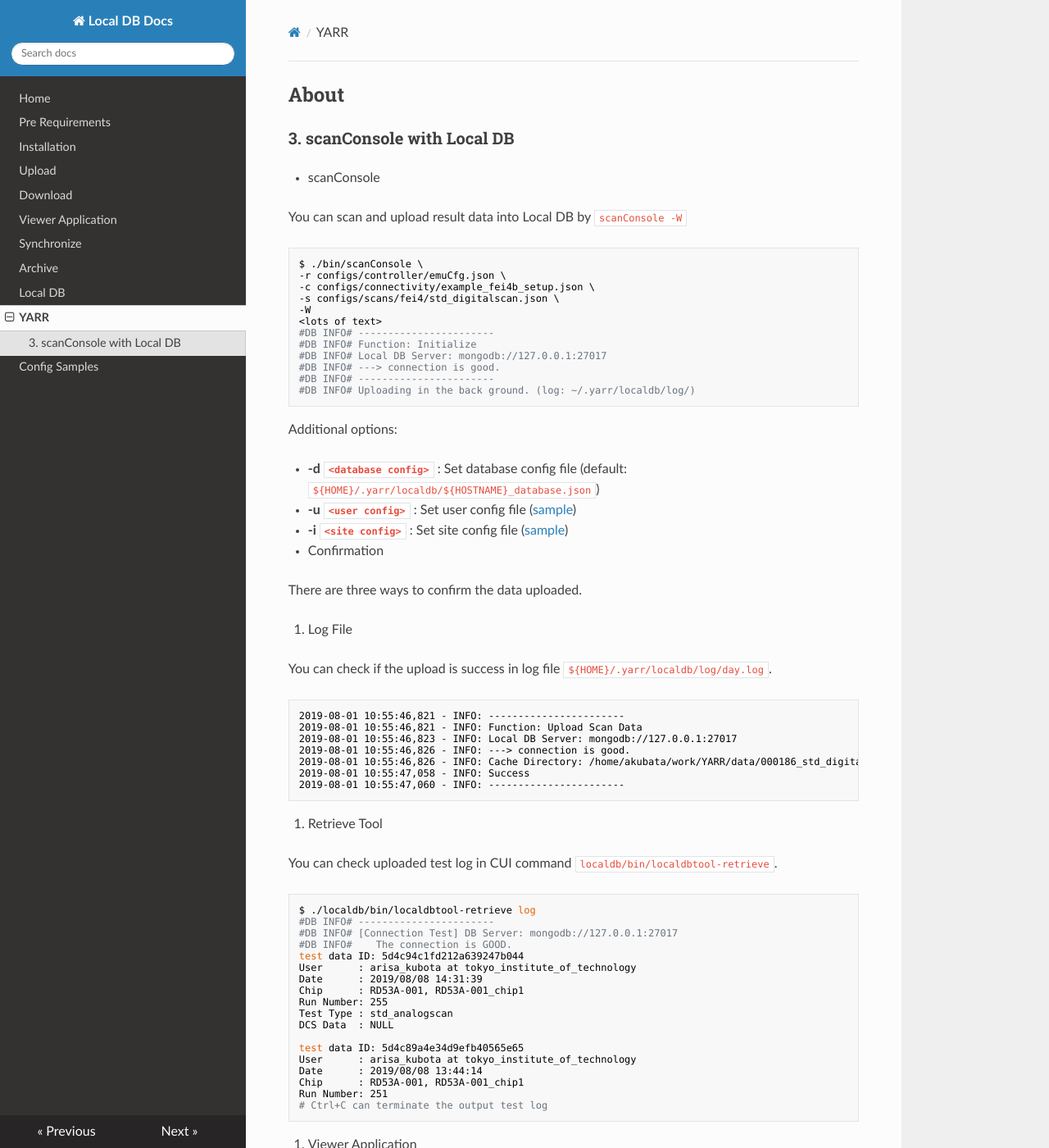
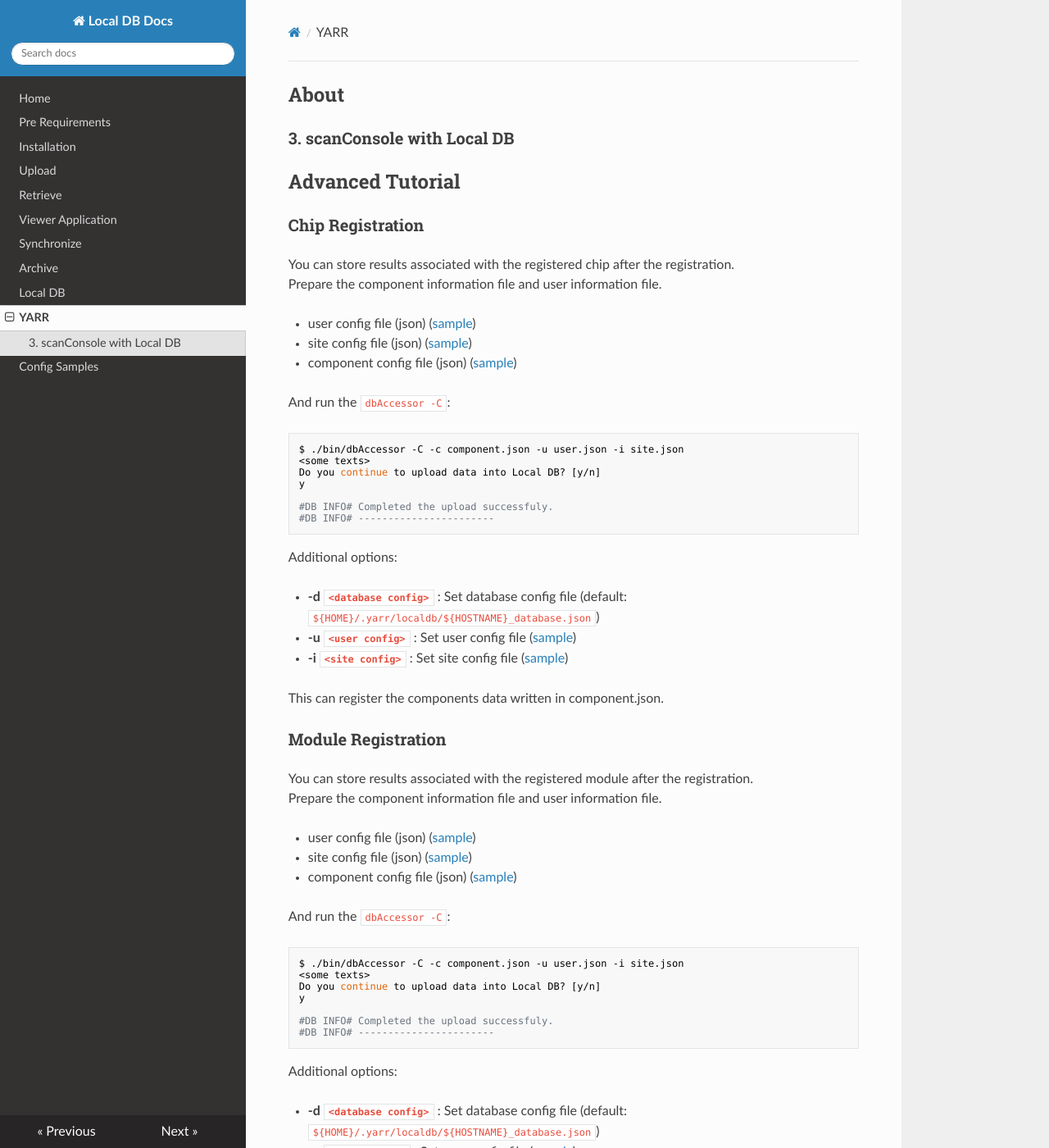
Before and after one commit to jlab-hep/localdb-docs, an MkDocs documentation site: the page built from docs/yarr.md, in a window 1280 px wide and 1400 px high. Shown: the whole window at 82% size. Built offline with MkDocs 1.6.1, drawn with Linux system fonts in a browser that asks for light colours; nearby versions of some CDN libraries; old or Windows-style settings are respelled for this version of MkDocs; some of the changed text lies outside the part shown.

Commit message:
Added retrieve.md

````diff
--- a/docs/yarr.md
+++ b/docs/yarr.md
@@ -1,79 +1,6 @@
 ## About
 
 ### 3. scanConsole with Local DB
-
-- scanConsole
-
-You can scan and upload result data into Local DB by `scanConsole -W`
-
-```bash
-$ ./bin/scanConsole \
--r configs/controller/emuCfg.json \
--c configs/connectivity/example_fei4b_setup.json \
--s configs/scans/fei4/std_digitalscan.json \
--W
-<lots of text>
-#DB INFO# -----------------------
-#DB INFO# Function: Initialize
-#DB INFO# Local DB Server: mongodb://127.0.0.1:27017
-#DB INFO# ---> connection is good.
-#DB INFO# -----------------------
-#DB INFO# Uploading in the back ground. (log: ~/.yarr/localdb/log/)
-```
-
-Additional options:
-
-- **-d ``<database config>``** : Set database config file (default: `${HOME}/.yarr/localdb/${HOSTNAME}_database.json`)
-- **-u ``<user config>``** : Set user config file ([sample](#user-config-file))
-- **-i ``<site config>``** : Set site config file ([sample](#site-config-file))
-
-- Confirmation
-
-There are three ways to confirm the data uploaded.
-
-1. Log File
-
-You can check if the upload is success in log file `${HOME}/.yarr/localdb/log/day.log`.
-
-```log
-2019-08-01 10:55:46,821 - INFO: -----------------------
-2019-08-01 10:55:46,821 - INFO: Function: Upload Scan Data
-2019-08-01 10:55:46,823 - INFO: Local DB Server: mongodb://127.0.0.1:27017
-2019-08-01 10:55:46,826 - INFO: ---> connection is good.
-2019-08-01 10:55:46,826 - INFO: Cache Directory: /home/akubata/work/YARR/data/000186_std_digitalscan/
-2019-08-01 10:55:47,058 - INFO: Success
-2019-08-01 10:55:47,060 - INFO: -----------------------
-```
-
-2. Retrieve Tool
-
-You can check uploaded test log in CUI command `localdb/bin/localdbtool-retrieve`.
-
-```bash
-$ ./localdb/bin/localdbtool-retrieve log
-#DB INFO# -----------------------
-#DB INFO# [Connection Test] DB Server: mongodb://127.0.0.1:27017
-#DB INFO#    The connection is GOOD.
-test data ID: 5d4c94c1fd212a639247b044
-User      : arisa_kubota at tokyo_institute_of_technology
-Date      : 2019/08/08 14:31:39
-Chip      : RD53A-001, RD53A-001_chip1
-Run Number: 255
-Test Type : std_analogscan
-DCS Data  : NULL
-
-test data ID: 5d4c89a4e34d9efb40565e65
-User      : arisa_kubota at tokyo_institute_of_technology
-Date      : 2019/08/08 13:44:14
-Chip      : RD53A-001, RD53A-001_chip1
-Run Number: 251
-# Ctrl+C can terminate the output test log
-```
-
-3. Viewer Application
-
-You can check uploaded test data in GUI when Viewer Application is running. ([How to run the Viewer Application](#viewer-application))<br>
-Access `http://127.0.0.1:5000/localdb/` or `http://IPaddress/localdb` in browser.
 
 ## Advanced Tutorial
 
@@ -156,39 +83,6 @@ $ ./bin/scanConsole \
 ```
 
 After that, you can check the result (registered component) in Module/Test Page of Viewer Application.
-
-### DCS Registration
-
-You can store DCS data associated with the scan data for each chip data. <br>
-Prepare the DCS config file, DCS data file, scan log file.<br>
-
-- DCS config (json) ([sample](#dcs-config-file))
-- DCS data (dat or csv) ([sample](#dcs-data-file))
-- scan log (json) ([sample](#scan-log-file))
-
-In general, scan log should be `scanLog.json` of the specific test generated by scanConsole.
-
-And run the `dbAccessor -E`:
-
-```bash
-$ ./bin/dbAccessor \
--E dcs_info.json \
--s data/last_scan/scanLog.json \
-DBHandler: Register Environment:
-	environmental config file : dcs_info.json
-#DB INFO# -----------------------
-#DB INFO# Function: Initialize
-#DB INFO# Local DB Server: mongodb://127.0.0.1:27017
-#DB INFO# ---> connection is good.
-#DB INFO# -----------------------
-#DB INFO# Uploading in the back ground. (log: ~/.yarr/localdb/log/)
-```
-
-Additional options:
-
-- **-d ``<database config>``** : Set database config file (default: `${HOME}/.yarr/localdb/${HOSTNAME}_database.json`)
-- **-u ``<user config>``** : Set user config file ([sample](#user-config-file))
-- **-i ``<site config>``** : Set site config file ([sample](#site-config-file))
 
 ## Local DB Tools
 |Function      |Tool Name           |Command             |
--- a/mkdocs.yml
+++ b/mkdocs.yml
@@ -4,7 +4,7 @@ pages:
     - Pre Requirements: requirements.md
     - Installation: install.md
     - Upload: upload.md
-    - Download: download.md
+    - Retrieve: retrieve.md
     - Viewer Application: viewer.md
     - Synchronize: synchroniza.md
     - Archive: archive.md
````
Also changed, not shown: docs/.readthedocs.yml (deleted, +0 -19 lines), docs/index.md (+2 -0 lines), docs/install.md (+0 -4 lines), docs/retrieve.md (added, +185 -0 lines), docs/upload.md (+82 -3 lines).
